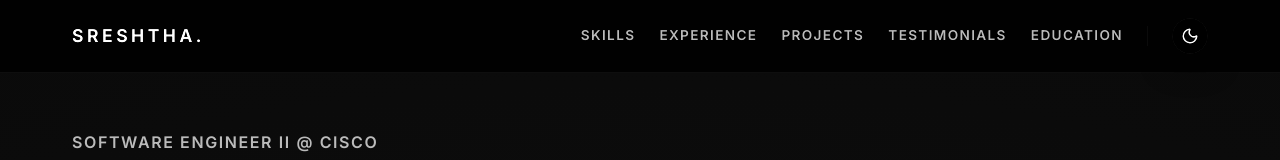
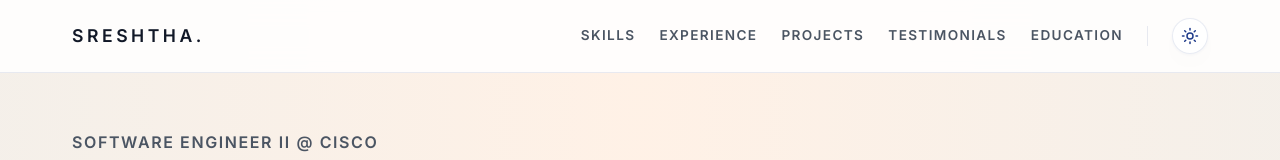
Before and after one commit to sreshtha10/sreshtha10.github.io, a React (Vite) app: page / in a window 1280 px wide. Shown: the top 160 px of the page. Built offline with nearby package versions, Linux system fonts and the light colour scheme.

Commit message:
light theme default

```diff
--- a/src/App.tsx
+++ b/src/App.tsx
@@ -80,11 +80,11 @@ const SkillBadge = ({ text }: { text: string }) => (
 );
 
 function App() {
-  const [theme, setTheme] = useState<'sunny' | 'noir'>('noir');
-  // State machine for rain animation loading/switch sequence
-  const [rainState, setRainState] = useState<'active' | 'fading' | 'stopped'>('active');
-  // Sunny intro effect state
-  const [sunshineState, setSunshineState] = useState<'active' | 'fading' | 'stopped'>('stopped');
+  const [theme, setTheme] = useState<'sunny' | 'noir'>('sunny');
+  // Rain is for Noir theme, Sunshine is for Sunny theme
+  const [rainState, setRainState] = useState<'active' | 'fading' | 'stopped'>('stopped');
+  // Track sunshine animation (intro fade effect)
+  const [sunshineState, setSunshineState] = useState<'active' | 'fading' | 'stopped'>('active');
   // Mobile menu control state
   const [mobileMenuOpen, setMobileMenuOpen] = useState(false);
   // Track previous theme to determine transition direction
```
